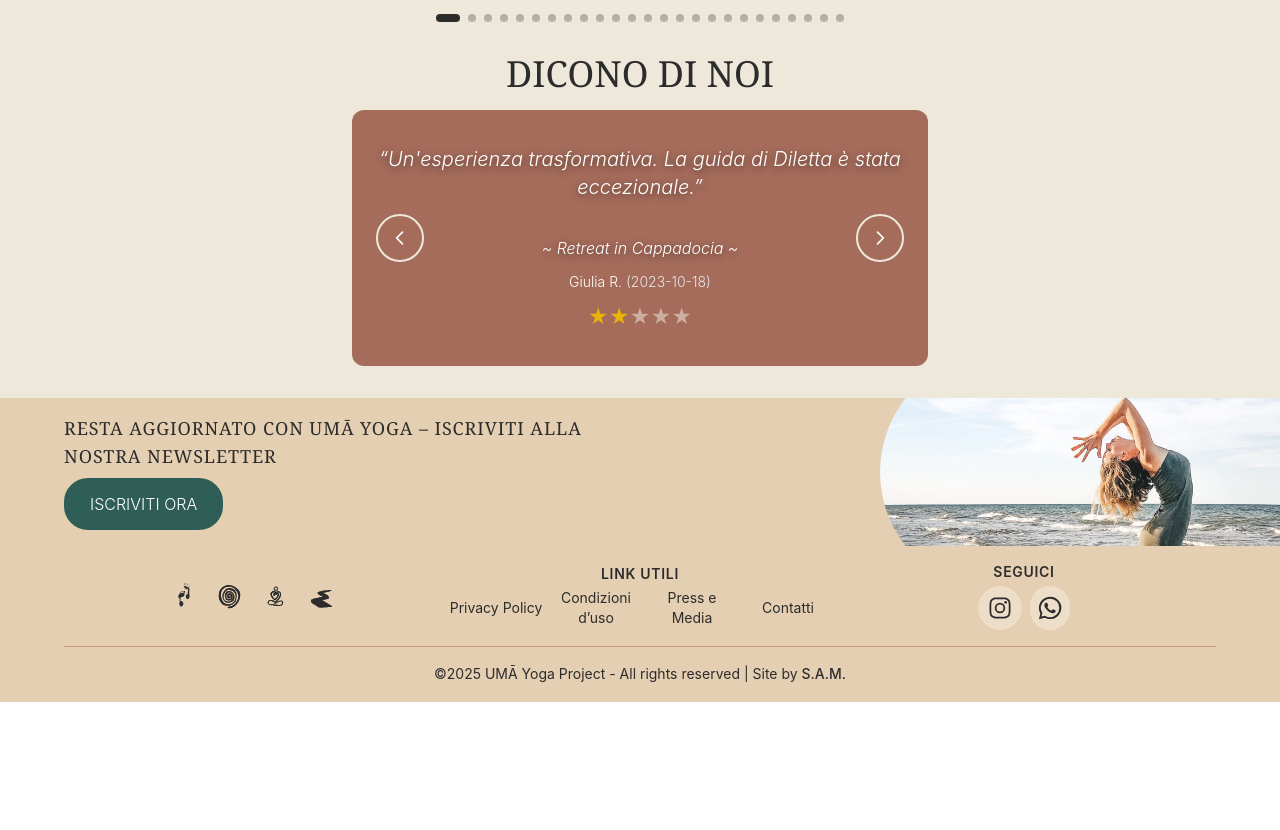
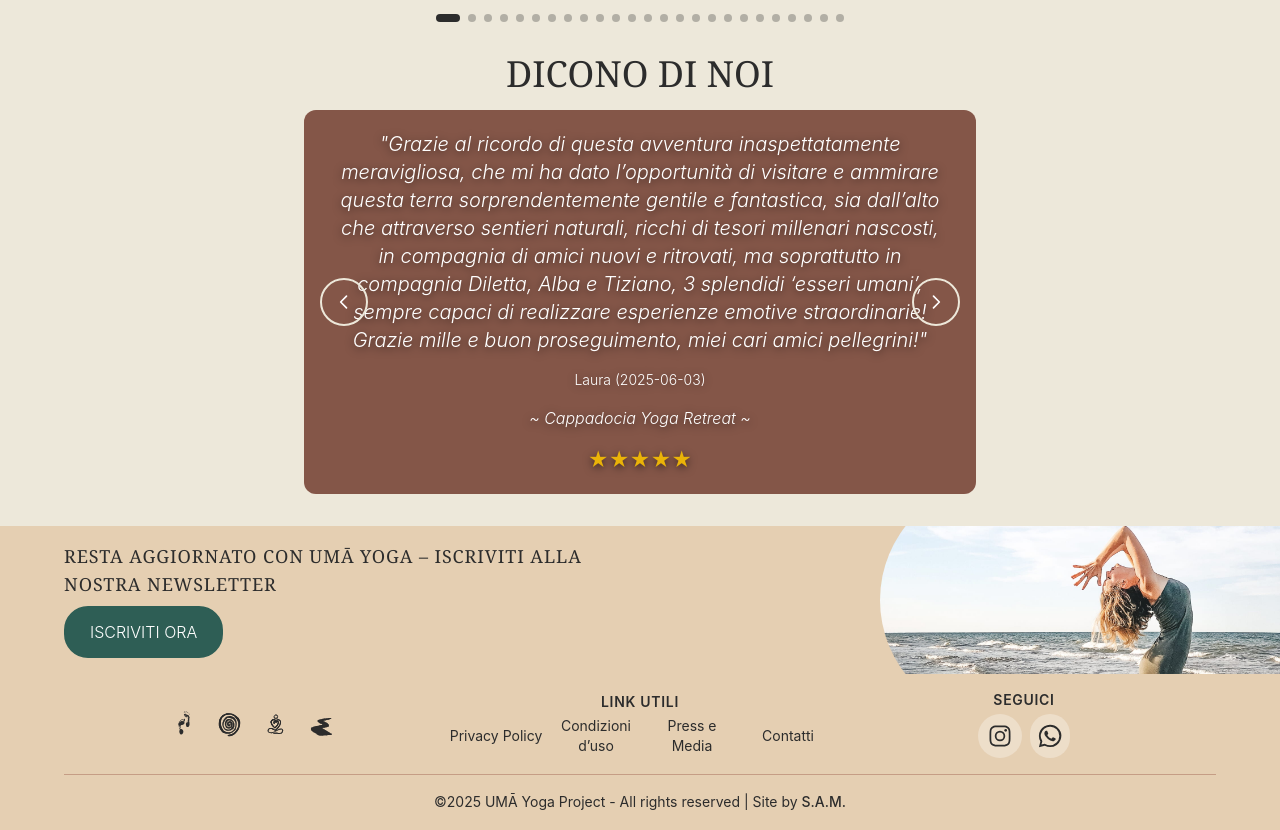
Before and after one commit to asorbellini/static-uma-yoga, a React (Vite) app: page / in a window 1280 px wide. Shown: the part 2474-3304 px from the top of the page. Before the commit the page ends 3176 px from the top, so only its background shows below. Built offline with nearby package versions, Linux system fonts and the light colour scheme.

Commit message:
Add reviews and improve transitions

```diff
--- a/src/components/ReviewsCarrousel.jsx
+++ b/src/components/ReviewsCarrousel.jsx
@@ -1,58 +1,134 @@
-import { useState, useEffect } from "react"
+import { useState, useEffect, useRef } from "react"
 import { NextSlideArrow, PrevSlideArrow } from "./Icons"
+import { useRevealOnScroll } from "../hooks/useRevealHook.jsx"
+
 
 function ReviewsCarrousel({ reviews }) {
   const [index, setIndex] = useState(0)
+  const [isFlipping, setIsFlipping] = useState(false)
+  const [flipDirection, setFlipDirection] = useState("forward")
+  const [isVisible, setIsVisible] = useState(false)
+  const containerRef = useRef(null)
+  const touchStartX = useRef(0)
+  const touchStartTime = useRef(0)
+  useRevealOnScroll(containerRef, {
+    threshold: 0.5,
+    rootMargin: '0px 0px -20% 0px',
+    onReveal: () => setIsVisible(true)
+  })
   // Autoplay
   useEffect(() => {
+    if (!isVisible) return
     const interval = setInterval(() => {
-      setIndex((prev) => (prev + 1) % reviews.length)
-    }, 10000)
+      handleNext()
+    }, 15000)
     return () => clearInterval(interval)
-  }, [reviews.length])
+  }, [index, isVisible])
 
   const handlePrev = () => {
+    setFlipDirection("backward")
+    setIsFlipping(true)
+    setTimeout(() => {
       setIndex((prev) => (prev === 0 ? reviews.length - 1 : prev - 1))
+      setIsFlipping(false)
+    },500)
   }
 
   const handleNext = () => {
+    setFlipDirection("forward")
+    setIsFlipping(true)
+    setTimeout(() => {
       setIndex((prev) => (prev + 1) % reviews.length)
+      setIsFlipping(false)
+    },500)
+  }
+
+  const onTouchStart = (e) => {
+    const t = e.touches && e.touches[0]
+    if (t) {
+      touchStartX.current = t.clientX
+      touchStartTime.current = Date.now()
+    }
+  }
+  const onTouchEnd = (e) => {
+    const t = (e.changedTouches && e.changedTouches[0]) || null
+    if (!t) return
+    const dx = t.clientX - touchStartX.current
+    const dt = Date.now() - touchStartTime.current
+    if (Math.abs(dx) > 50) {
+      if (dx < 0) {
+        handleNext()
+      } else {
+        handlePrev()
+      }
+    } else if (dt < 300) {
+      handleNext()
+    }
+
+
   }
 
   const { author, comments, rating = 0, date, experience = null} = reviews[index]
 
   return (
-    <div className="h-56 md:h-64 w-full max-w-xl mx-auto p-3 md:p-6 rounded-xl bg-terracota transition-all duration-500 ease-in-out flex flex-col justify-between">
-      <div className="flex-1 flex flex-col justify-evenly relative">
-        <p className="text-base md:text-lg lg:text-xl italic text-white text-center min-h-16 md:min-h-20 drop-shadow-title">“{comments}”</p>
-        {experience&& <p className="text-sm lg:text-base italic text-white text-center drop-shadow-title">~ {experience} ~</p>}
-        <div className="text-sm text-white text-center">
-          {author} {date && <span className="text-gray-200">({date})</span>}
+    <div
+      ref={containerRef}
+      className="w-full max-w-2xl m-auto overflow-visible z-50 min-h-fit"
+      style={{ perspective: "1000px"}}
+      onTouchStart={onTouchStart}
+      onTouchEnd={onTouchEnd}
+      >
+      <div
+        className={`h-80 md:h-96 w-full p-4 md:p-6 rounded-xl bg-terracota flex transition-transform duration-500 ease-in-out ${
+          isFlipping ? (flipDirection === "forward" ? "animate-flip" : "animate-flip-back") : ""
+        }`}
+        style={{transformStyle: "preserve-3d", willChange: "transform"}}
+      >
+        <div className="absolute top-0 left-0 w-full h-full bg-black/20 rounded-xl"/>
+        <div className={`flex-1 flex flex-col justify-center gap-3 md:gap-4 z-20 ${isFlipping ? "opacity-0" : "opacity-100"}`}>
+          <div className="px-2">
+            <p className="text-sm sm:text-base md:text-lg lg:text-xl italic text-white text-center drop-shadow-title">
+              "{comments}"
+            </p>
           </div>
-        {/* Estrellitas */}
-        <div className="text-center text-xl">
+
+          <div className="text-sm text-white text-center drop-shadow-text">
+            {author} {date && <span className="text-white">({date})</span>}
+          </div>
+
+          {experience && (
+            <p className="text-sm lg:text-base italic text-white text-center drop-shadow-title">~ {experience} ~</p>
+          )}
+
+          <div className="text-center text-xl drop-shadow-title">
             {[...Array(5)].map((_, i) => (
-            <span
-              key={i}
-              className={i < rating ? "text-yellow-500" : "text-claro/55"}
-            >★
+              <span key={i} className={i < rating ? "text-yellow-500" : "text-claro/55"}>
+                ★
               </span>
             ))}
           </div>
+        </div>
+      </div>
+
       <button
         type="button"
         onClick={handlePrev}
-          className="absolute left-0 top-1/2 -translate-y-1/2 btn-scopri p-3 rounded-full"
+        disabled={isFlipping}
+        className={`hidden sm:block sm:absolute left-0 top-1/2 -translate-y-1/2 btn-scopri p-1 md:p-3 mx-2 md:mx-4 rounded-full hover:scale-110 transition-transform duration-500 ${isFlipping ? "opacity-50":""}`}
+        aria-label="Recensione precedente"
       >
         <PrevSlideArrow />
       </button>
+
       <button
+        type="button"
         onClick={handleNext}
-          className="absolute right-0 top-1/2 -translate-y-1/2 btn-scopri p-3 rounded-full "
+        disabled={isFlipping}
+        className={`hidden sm:block sm:absolute right-0 top-1/2 -translate-y-1/2 btn-scopri p-1 md:p-3 mx-2 md:mx-4 rounded-full hover:scale-110 transition-transform duration-500  ${isFlipping ? "opacity-50":""}`}
+        aria-label="Prossima recensione"
       >
         <NextSlideArrow />
       </button>
-      </div>
     </div>
   )
 }
--- a/src/data/lastreviews.json
+++ b/src/data/lastreviews.json
@@ -1,37 +1,72 @@
 [
     {
-                "author":"Giulia R.",
-                "comments":"Un'esperienza trasformativa. La guida di Diletta è stata eccezionale.",
-                "rating":2,
-                "date":"2023-10-18",
-                "experience":"Retreat in Cappadocia"
+        "author":"Laura",
+        "comments":"Grazie al ricordo di questa avventura inaspettatamente meravigliosa, che mi ha dato l’opportunità di visitare e ammirare questa terra sorprendentemente gentile e fantastica, sia dall’alto che attraverso sentieri naturali, ricchi di tesori millenari nascosti, in compagnia di amici nuovi e ritrovati, ma soprattutto in compagnia Diletta, Alba e Tiziano, 3 splendidi ‘esseri umani’, sempre capaci di realizzare esperienze emotive straordinarie! Grazie mille e buon proseguimento, miei cari amici pellegrini!",
+        "rating":5,
+        "date":"2025-06-03",
+        "experience":"Cappadocia Yoga Retreat"
     },
     {
-                "author":"Carlos A.",
-                "comments":"Un'esperienza trasformativa. La guida di Alba è stata eccezionale.",
-                "rating":4,
-                "date":"2023-10-20",
-                "experience":"Retreat in Cappadocia"
+        "author":"Veronica",
+        "comments":"Comincio questa giornata con una energia che solo chi ha respirato questa magnifica esperienza, puó condividere. Avete tutti lasciato una impronta e GRAZIE per quello che avete donato.",
+        "rating":5,
+        "date":"2025-06-03",
+        "experience":"Cappadocia Yoga Retreat"
     },
     {
-                "author":"Daniella G.",
-                "comments":". Anubhuti è un'esperienza trasformativa",
+        "author":"Renata",
+        "comments":"Vorrei fare un ringraziamento profondo per aver vissuto così come è stato questi giorni insieme, sono grata dell’energia ricevuta e del micro mondo che si è creato naturalmente in così poco tempo. Mi sento tanto e sinceramente grata.",
         "rating":5,
-                "date":"2023-10-30",
-                "experience":"Retreat in Cappadocia"
+        "date":"2024-06-03",
+        "experience":"Indomito Retreat, Umbria"
     },
     {
-                "author":"Daniella G.",
-                "comments":". Anubhuti è un'esperienza trasformativa",
+        "author":"Maddalena",
+        "comments":"Vi ringrazio tantissimo anche io per questa bellissima esperienza, è stato davvero molto bello conoscere nuove persone e condividere momenti intensi… grazie a tutti!",
         "rating":5,
-                "date":"2023-10-30",
-                "experience":"Retreat in Cappadocia"
+        "date":"2024-06-03",
+        "experience":"Indomito Retreat, Umbria"
     },
     {
-                "author":"Daniella G.",
-                "comments":". Anubhuti è un'esperienza trasformativa",
+        "author":"Carlotta",
+        "comments":"Solo ora riesco a scrivervi, vi ringrazio tutti, uno ad uno, per questa esperienza. Ognuno di voi mi ha lasciato un pezzettino unico e inimitabile, sono davvero felice e spero di portarmi questa serenità dentro in ogni momento. Grazie grazie grazie!!",
         "rating":5,
-                "date":"2023-10-30",
-                "experience":"Retreat in Cappadocia"
+        "date":"2024-06-03",
+        "experience":"Indomito Retreat, Umbria"
+    },
+    {
+        "author":"Elena",
+        "comments":"Arrivata anch'io una mezz'oretta fa! Adesso sono a letto col cuore pieno di emozioni e di gratitudine! So di essere stata al ritiro giusto con le giuste persone e al momento giusto.",
+        "rating":5,
+        "date":"2024-06-03",
+        "experience":"Indomito Retreat, Umbria"
+    },
+    {
+        "author":"Benedetta",
+        "comments":"Vi ho già ringraziato vero? Spero che tutti voi abbiate nel cuore, come me ora, questa splendida sensazione di serenità e di pienezza, un regalo lasciati dai nostri giorni insieme! Buona vita a tutti, sperando che le nostre strade siano destinate a incontrarsi nuovamente!!",
+        "rating":5,
+        "date":"2024-06-03",
+        "experience":"Indomito Retreat, Umbria"
+    },
+    {
+        "author":"Jasmine",
+        "comments":"Grazie a Diletta, Tiziano, Alba. La vostra energia e l’amore con cui ci avete accolti è stata incredibile! Grazie a tutti voi indomiti che siete stati un gruppo stupendo e che il fuoco dei vostri cuori indomabili arda sempre forte! ",
+        "rating":5,
+        "date":"2024-06-03",
+        "experience":"Indomito Retreat, Umbria"
+    },
+    {
+        "author":"Andrea",
+        "comments":"Non era solo un ritiro, era un incontro con parti di me che avevo dimenticato. Grazie per aver creato un luogo così sincero e potente, dove ogni cosa trova il suo posto. Non è scontato, nemmeno in un ritiro di yoga.",
+        "rating":5,
+        "date":"2024-06-03",
+        "experience":"Indomito Retreat, Umbria"
+    },
+    {
+        "author":"Arianna",
+        "comments":"Torno con il cuore colmo e la mente quieta. Ho trovato fratellanza, presenza e tanta umanità. Grazie a voi insegnanti e a ognuno del gruppo per aver reso questo viaggio così speciale!",
+        "rating":5,
+        "date":"2023-05-23",
+        "experience":"Spirito Guerriero retreat, Toscana"
     }
 ]
--- a/src/index.css
+++ b/src/index.css
@@ -123,6 +123,60 @@ body {
   filter: drop-shadow(0 2px 4px rgba(0, 0, 0, 0.1));
 }
 
+@keyframes flipBack {
+  0% {
+    transform: rotateY(0deg) scale(1);
+    opacity: 1;
+  }
+  25% {
+    transform: rotateY(45deg) scale(0.85);
+    opacity: 0.8;
+  }
+  50% {
+    transform: rotateY(90deg) scale(0.6);
+    opacity: 0.5;
+  }
+  75% {
+    transform: rotateY(135deg) scale(0.85);
+    opacity: 0.8;
+  }
+  100% {
+    transform: rotateY(180deg) scale(1);
+    opacity: 1;
+  }
+}
+
+@keyframes flip {
+  0% {
+    transform: rotateY(180deg) scale(1);
+    opacity: 1;
+  }
+  25% {
+    transform: rotateY(135deg) scale(0.85);
+    opacity: 0.8;
+  }
+  50% {
+    transform: rotateY(90deg) scale(0.6);
+    opacity: 0.5;
+  }
+  75% {
+    transform: rotateY(45deg) scale(0.85);
+    opacity: 0.8;
+  }
+  100% {
+    transform: rotateY(0deg) scale(1);
+    opacity: 1;
+  }
+}
+
+.animate-flip {
+  animation: flip 0.7s cubic-bezier(0.4, 0.0, 1, 1);
+}
+
+.animate-flip-back {
+  animation: flipBack 0.7s cubic-bezier(0.4, 0.0, 0.6, 1);
+}
+
 /* Smooth scrolling */
 html {
   scroll-behavior: smooth;
```
Lines whose indentation alone changed are shown as unchanged.
